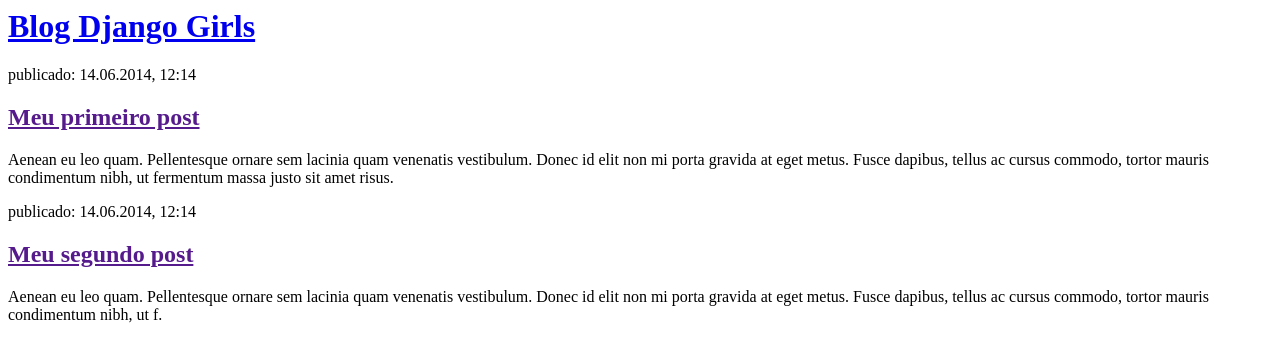
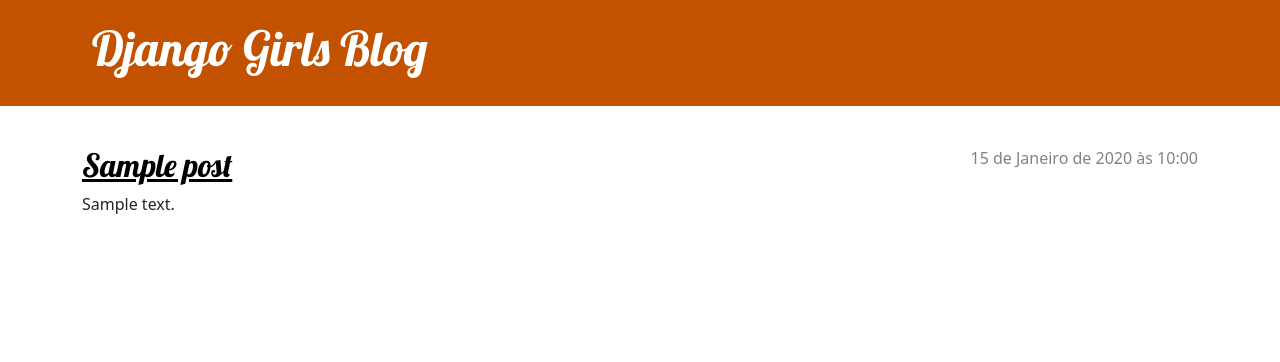
Before and after one commit to FredericoFavaro/study_django_gilrs_tutorial, a Django app: page / in a window 1280 px wide. Shown: the top 362 px of the page. Run offline with Django 5.2, Linux system fonts and the light colour scheme; tables that the repository leaves empty hold one stand-in row (values such as "Sample post").

Commit message:
feat: Estruturacao do blog

```diff
--- /dev/null
+++ b/blog/static/css/blog.css
@@ -0,0 +1,71 @@
+.page-header {
+    background-color: #C25100;
+    margin-top: 0;
+    margin-bottom: 40px;
+    padding: 20px 20px 20px 40px;
+}
+
+.page-header h1,
+.page-header h1 a,
+.page-header h1 a:visited,
+.page-header h1 a:active {
+    color: #ffffff;
+    font-size: 36pt;
+    text-decoration: none;
+}
+
+h1,
+h2,
+h3,
+h4 {
+    font-family: 'Lobster', cursive;
+}
+
+.date {
+    color: #828282;
+}
+
+.save {
+    float: right;
+}
+
+.post-form textarea,
+.post-form input {
+    width: 100%;
+}
+
+.top-menu,
+.top-menu:hover,
+.top-menu:visited {
+    color: #ffffff;
+    float: right;
+    font-size: 26pt;
+    margin-right: 20px;
+}
+
+.post {
+    margin-bottom: 70px;
+}
+
+.post h2 a,
+.post h2 a:visited {
+    color: #000000;
+}
+
+.post > .date,
+.post > .actions {
+    float: right;
+}
+
+.btn-secondary,
+.btn-secondary:visited {
+    color: #C25100;
+    background: none;
+    border-color: #C25100;
+    margin-left: 15px;
+}
+
+.btn-secondary:hover {
+    color: #FFFFFF;
+    background-color: #C25100;
+}
--- /dev/null
+++ b/blog/templates/blog/base.html
@@ -0,0 +1,26 @@
+{% load static %}
+<html>
+    <head>
+        <title>Blog Django Girls</title>
+        <link rel="stylesheet" href="https://cdn.jsdelivr.net/npm/bootstrap@5.3.3/dist/css/bootstrap.min.css" integrity="sha384-QWTKZyjpPEjISv5WaRU9OFeRpok6YctnYmDr5pNlyT2bRjXh0JMhjY6hW+ALEwIH" crossorigin="anonymous">
+        <link rel="stylesheet" href="{% static 'css/blog.css' %}">
+        <link rel="stylesheet" href="https://fonts.googleapis.com/css?family=Lobster&subset=latin,latin-ext">
+    </head>
+    <body>
+        <header class="page-header">
+            <div class="container">
+                <h1><a href="/">Django Girls Blog</a></h1>
+            </div>
+        </header>
+
+        <main class="container">
+            <div class="row">
+                <div class="col">
+                    {% block content %}
+                    {% endblock %}
+                </div>
+            </div>
+        </main>
+
+    </body>
+</html>
--- a/blog/templates/blog/post_list.html
+++ b/blog/templates/blog/post_list.html
@@ -1,22 +1,12 @@
-<html>
-    <head>
-        <title>Blog Django Girls</title>
-    </head>
-    <body>
-        <div>
-            <h1><a href="/">Blog Django Girls</a></h1>
-        </div>
-
-        <div>
-            <p>publicado: 14.06.2014, 12:14</p>
-            <h2><a href="">Meu primeiro post</a></h2>
-            <p>Aenean eu leo quam. Pellentesque ornare sem lacinia quam venenatis vestibulum. Donec id elit non mi porta gravida at eget metus. Fusce dapibus, tellus ac cursus commodo, tortor mauris condimentum nibh, ut fermentum massa justo sit amet risus.</p>
-        </div>
-
-        <div>
-            <p>publicado: 14.06.2014, 12:14</p>
-            <h2><a href="">Meu segundo post</a></h2>
-            <p>Aenean eu leo quam. Pellentesque ornare sem lacinia quam venenatis vestibulum. Donec id elit non mi porta gravida at eget metus. Fusce dapibus, tellus ac cursus commodo, tortor mauris condimentum nibh, ut f.</p>
-        </div>
-    </body>
-</html>
+{% extends 'blog/base.html' %}
+{% block content %}
+    {% for post in posts %}
+        <article class="post">
+            <time class="date">
+                {{ post.published_date }}
+            </time>
+            <h2><a href="{% url 'post_detail' pk=post.pk %}">{{ post.title }}</a></h2>
+            <p>{{ post.text|truncatechars:500|linebreaksbr }}</p>
+        </article>
+    {% endfor %}
+{% endblock %}
--- a/blog/urls.py
+++ b/blog/urls.py
@@ -3,4 +3,5 @@
 
 urlpatterns = [
     path('', views.post_list, name='post_list'),
+    path('post/<int:pk>/', views.post_detail, name='post_detail'),
 ]
--- a/blog/views.py
+++ b/blog/views.py
@@ -1,5 +1,12 @@
-from django.shortcuts import render
+from django.shortcuts import render, get_object_or_404
+from django.utils import timezone
+from .models import Post
 
 # Create your views here.
 def post_list(request):
-    return render(request, 'blog/post_list.html', {})
+    posts = Post.objects.filter(published_date__lte=timezone.now()).order_by('published_date')
+    return render(request, 'blog/post_list.html', {'posts': posts})
+
+def post_detail(request, pk):
+    post = get_object_or_404(Post, pk=pk)
+    return render(request, 'blog/post_detail.html', {'post': post})
```
Also changed, not shown: blog/templates/blog/post_detail.html (added, +13 -0 lines).
